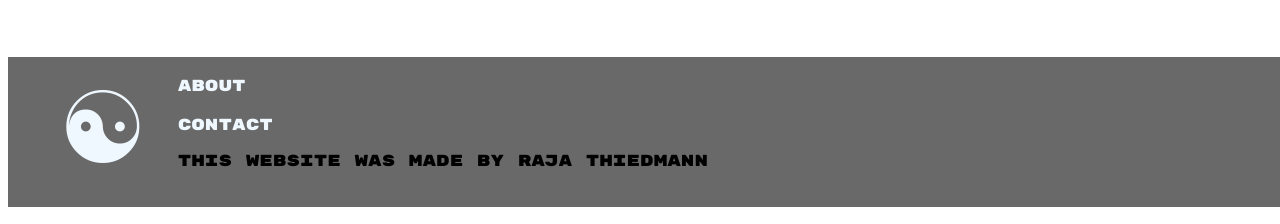
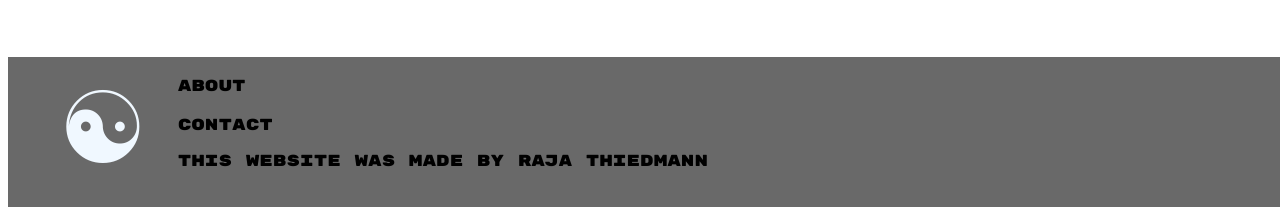
Before and after one commit to rajathie/html-practice, a plain HTML site: page index.html in a window 1280 px wide. Shown: the part 1604-1828 px from the top of the page. Drawn offline with Linux system fonts and the light colour scheme.

Commit message:
Update animalstyle.css

```diff
--- a/animalstyle.css
+++ b/animalstyle.css
@@ -203,6 +203,6 @@ position: fixed;
     100% {font-size: 20px;}
 }
 
-a{ color: black;}
+a{ color: black!important;}
 a: visited {
   color: black!important; }
```
